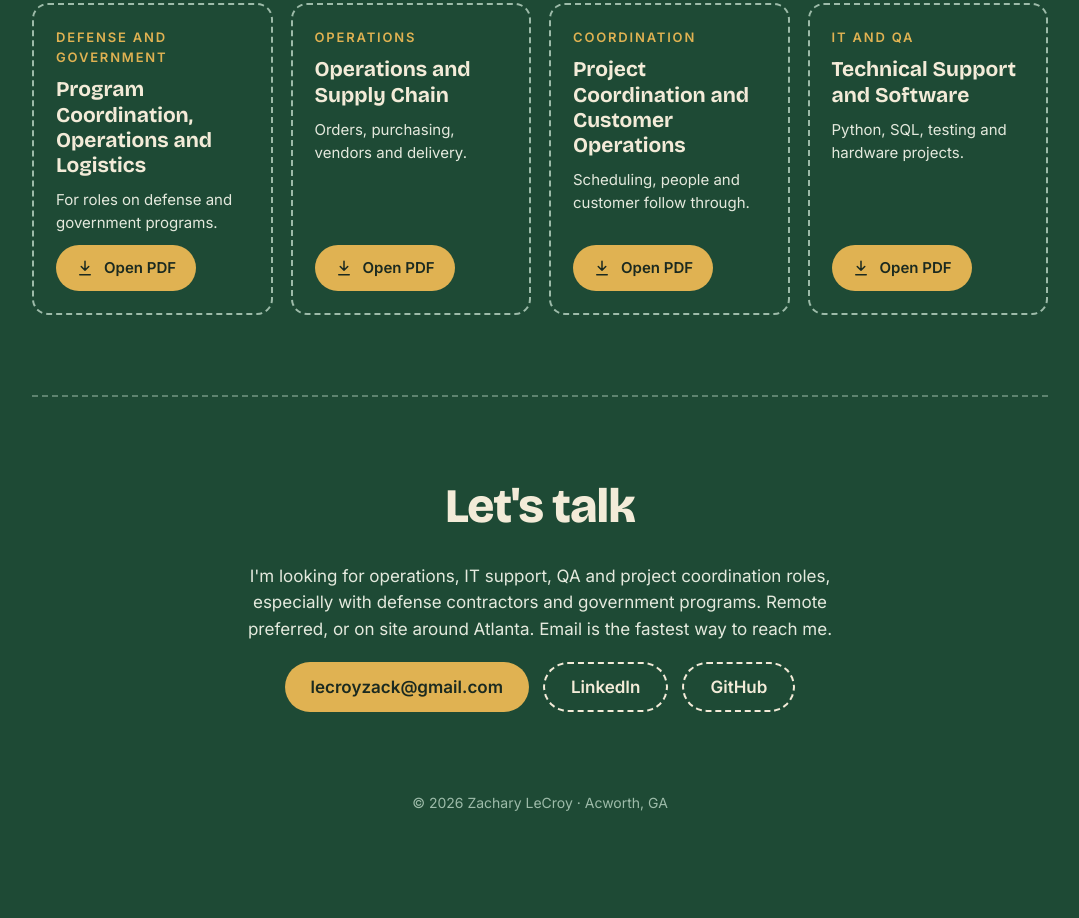
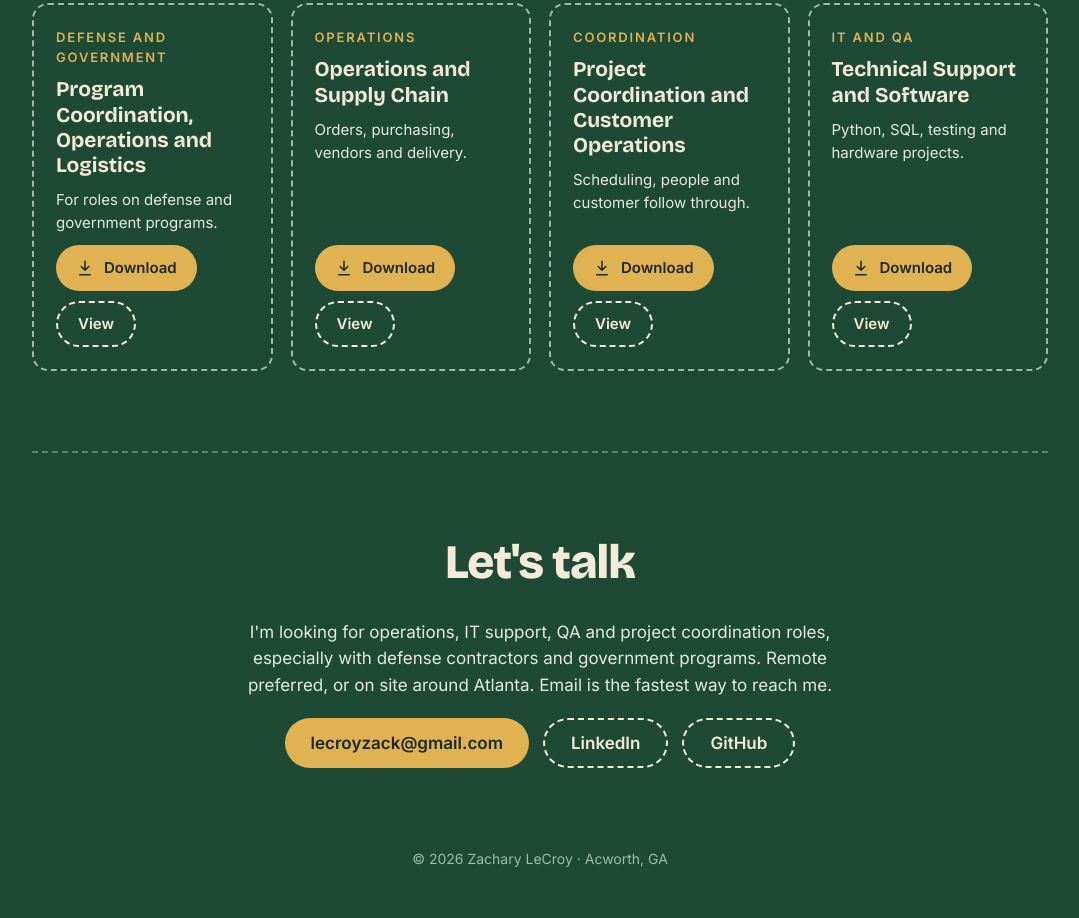
Before and after one commit to zl714/my-portfolio, a plain HTML site: page index.html in a window 1280 px wide. Shown: the part 4149-5067 px from the top of the page, without its empty margins (100-1179 px from the left). Before the commit the page ends 5011 px from the top, so only its background shows below. Drawn offline with nearby package versions, Linux system fonts and the light colour scheme.

Commit message:
Offer Download and View for each resume
Co-Authored-By: Claude Opus 5.5 <noreply@anthropic.com>

```diff
--- a/index.html
+++ b/index.html
@@ -134,7 +134,8 @@
         .resume-card { border: 2px dashed var(--sage); border-radius: 16px; padding: 22px; display: flex; flex-direction: column; gap: 10px; }
         .resume-card h3 { font-family: var(--display); font-size: 21px; font-weight: 700; line-height: 1.2; }
         .resume-card p { color: var(--mist); font-size: 15px; }
-        .resume-card .btn { margin-top: auto; min-height: 46px; padding: 0 20px; font-size: 15px; align-self: flex-start; }
+        .resume-actions { margin-top: auto; display: flex; flex-wrap: wrap; gap: 10px; }
+        .resume-card .btn { min-height: 46px; padding: 0 20px; font-size: 15px; }
 
         /* Contact */
         .contact { padding: 72px 0 40px; display: flex; flex-direction: column; align-items: center; gap: 20px; text-align: center; border-top: 2px dashed rgba(157,187,169,0.5); }
@@ -332,29 +333,25 @@
                     <div class="eyebrow">Defense and government</div>
                     <h3>Program Coordination, Operations and Logistics</h3>
                     <p>For roles on defense and government programs.</p>
-                    <a class="btn btn-gold" href="/resume/Zachary_Lecroy_Defense.pdf" target="_blank" rel="noopener">
-                        <svg viewBox="0 0 24 24" aria-hidden="true"><path d="M12 3v12M7 10l5 5 5-5M5 21h14"/></svg>Open PDF</a>
+                    <div class="resume-actions"><a class="btn btn-gold" href="/resume/Zachary_Lecroy_Defense.pdf" download><svg viewBox="0 0 24 24" aria-hidden="true"><path d="M12 3v12M7 10l5 5 5-5M5 21h14"/></svg>Download</a><a class="btn btn-stitch" href="/resume/Zachary_Lecroy_Defense.pdf" target="_blank" rel="noopener">View</a></div>
                 </article>
                 <article class="resume-card">
                     <div class="eyebrow">Operations</div>
                     <h3>Operations and Supply Chain</h3>
                     <p>Orders, purchasing, vendors and delivery.</p>
-                    <a class="btn btn-gold" href="/resume/Zachary_Lecroy_Operations.pdf" target="_blank" rel="noopener">
-                        <svg viewBox="0 0 24 24" aria-hidden="true"><path d="M12 3v12M7 10l5 5 5-5M5 21h14"/></svg>Open PDF</a>
+                    <div class="resume-actions"><a class="btn btn-gold" href="/resume/Zachary_Lecroy_Operations.pdf" download><svg viewBox="0 0 24 24" aria-hidden="true"><path d="M12 3v12M7 10l5 5 5-5M5 21h14"/></svg>Download</a><a class="btn btn-stitch" href="/resume/Zachary_Lecroy_Operations.pdf" target="_blank" rel="noopener">View</a></div>
                 </article>
                 <article class="resume-card">
                     <div class="eyebrow">Coordination</div>
                     <h3>Project Coordination and Customer Operations</h3>
                     <p>Scheduling, people and customer follow through.</p>
-                    <a class="btn btn-gold" href="/resume/Zachary_Lecroy_Project_Coordination.pdf" target="_blank" rel="noopener">
-                        <svg viewBox="0 0 24 24" aria-hidden="true"><path d="M12 3v12M7 10l5 5 5-5M5 21h14"/></svg>Open PDF</a>
+                    <div class="resume-actions"><a class="btn btn-gold" href="/resume/Zachary_Lecroy_Project_Coordination.pdf" download><svg viewBox="0 0 24 24" aria-hidden="true"><path d="M12 3v12M7 10l5 5 5-5M5 21h14"/></svg>Download</a><a class="btn btn-stitch" href="/resume/Zachary_Lecroy_Project_Coordination.pdf" target="_blank" rel="noopener">View</a></div>
                 </article>
                 <article class="resume-card">
                     <div class="eyebrow">IT and QA</div>
                     <h3>Technical Support and Software</h3>
                     <p>Python, SQL, testing and hardware projects.</p>
-                    <a class="btn btn-gold" href="/resume/Zachary_Lecroy_Technology.pdf" target="_blank" rel="noopener">
-                        <svg viewBox="0 0 24 24" aria-hidden="true"><path d="M12 3v12M7 10l5 5 5-5M5 21h14"/></svg>Open PDF</a>
+                    <div class="resume-actions"><a class="btn btn-gold" href="/resume/Zachary_Lecroy_Technology.pdf" download><svg viewBox="0 0 24 24" aria-hidden="true"><path d="M12 3v12M7 10l5 5 5-5M5 21h14"/></svg>Download</a><a class="btn btn-stitch" href="/resume/Zachary_Lecroy_Technology.pdf" target="_blank" rel="noopener">View</a></div>
                 </article>
             </div>
         </section>
```
